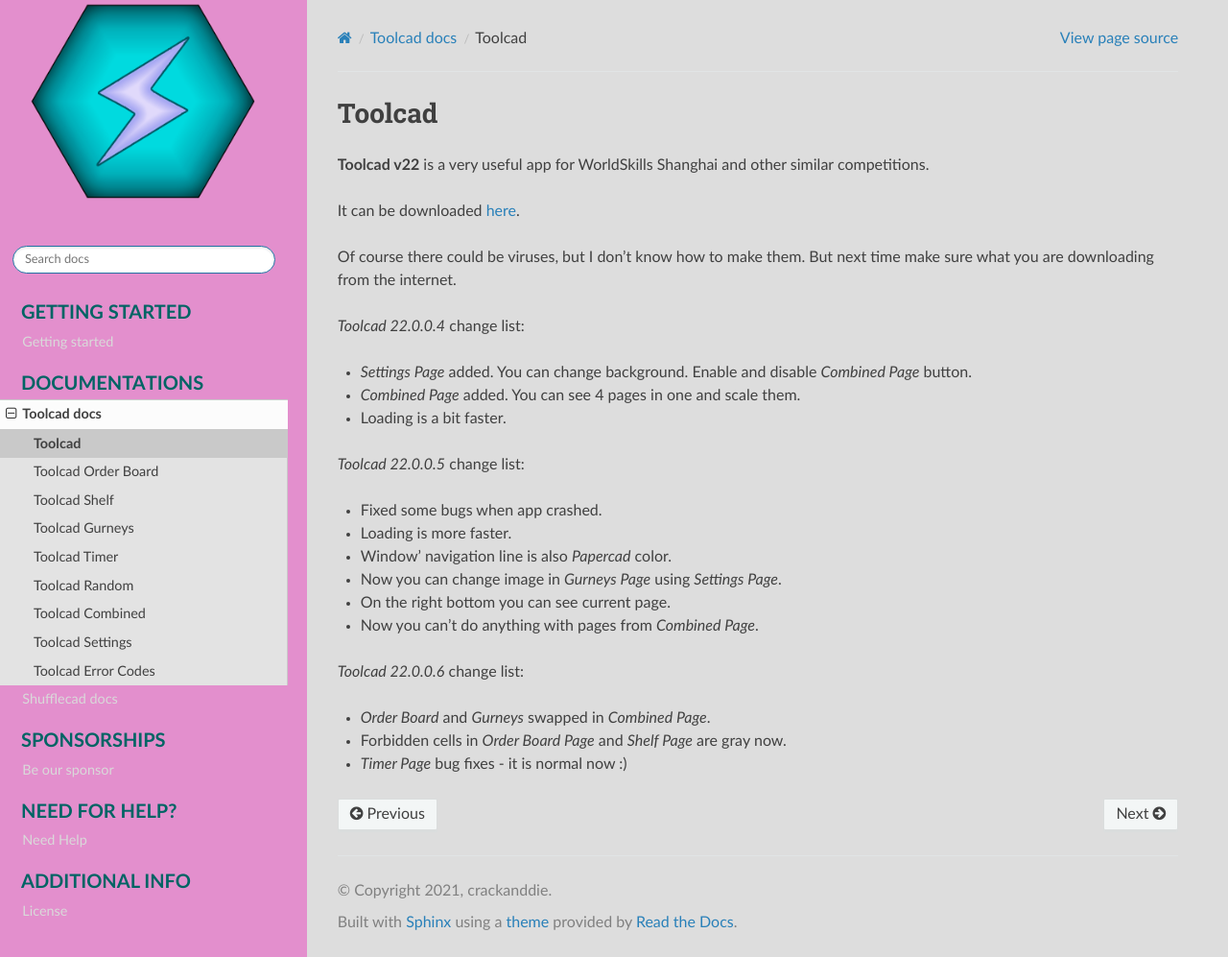
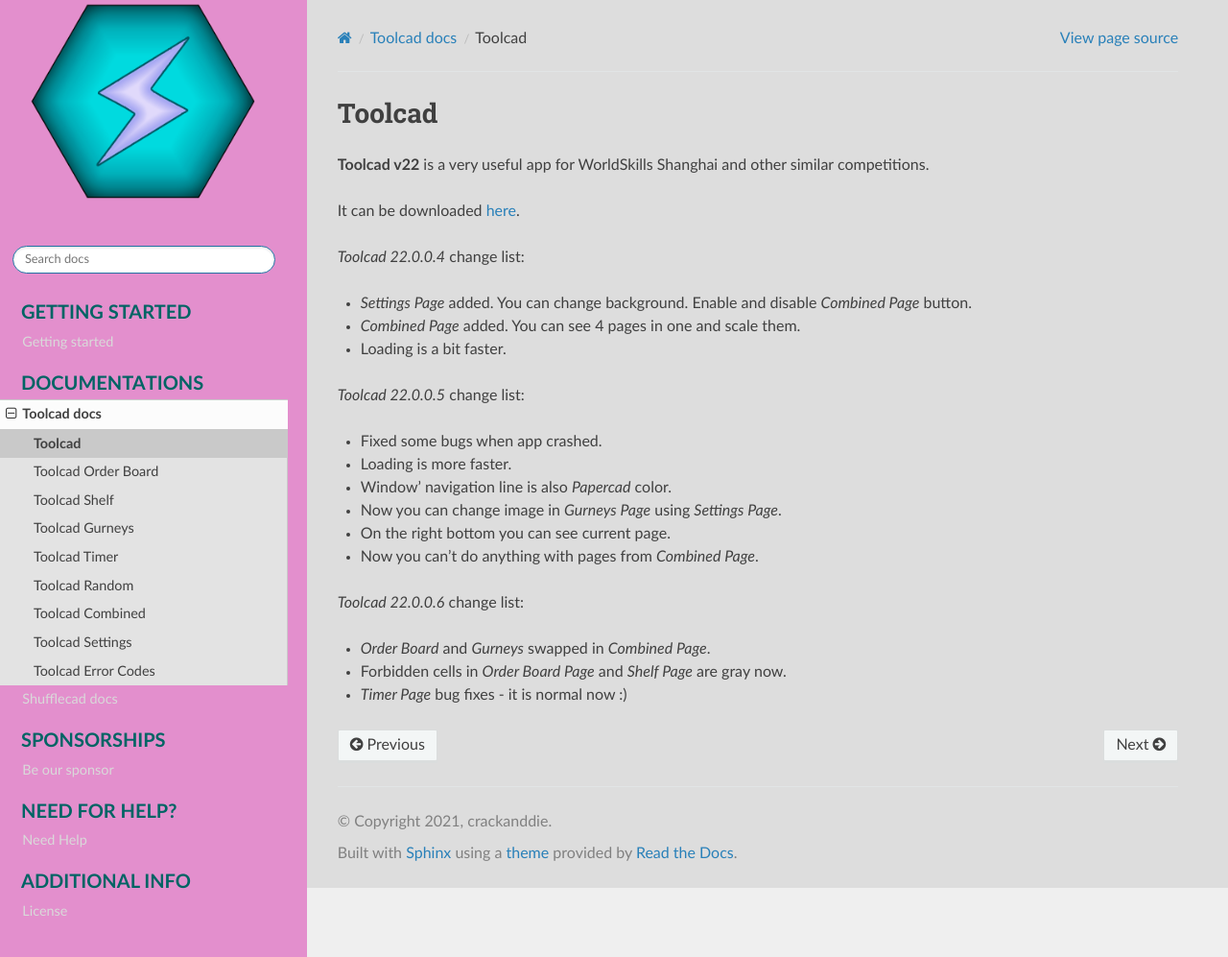
Before and after one commit to CADindustries/studicad-docs, a Sphinx documentation site: the page built from docs/source/docs/all_docs/Toolcad_docs/Toolcad_about/index.rst, in a window 1280 px wide and 997 px high. Shown: the whole window at 96% size. Built offline with Sphinx 7.4.7 and the Read the Docs theme 2.0.0, drawn with Linux system fonts in a browser that asks for light colours.

Commit message:
removed stupid sentence

```diff
--- a/docs/source/docs/all_docs/Toolcad_docs/Toolcad_about/index.rst
+++ b/docs/source/docs/all_docs/Toolcad_docs/Toolcad_about/index.rst
@@ -4,8 +4,6 @@
 **Toolcad v22** is a very useful app for WorldSkills Shanghai and other similar competitions.
 
 It can be downloaded `here <https://drive.google.com/drive/folders/1MULGcDXXeqL1SJ7KRQgblY_s85TBMcss?usp=sharing>`__.
-
-Of course there could be viruses, but I don't know how to make them. But next time make sure what you are downloading from the internet.
 
 *Toolcad 22.0.0.4* change list:
 
```
